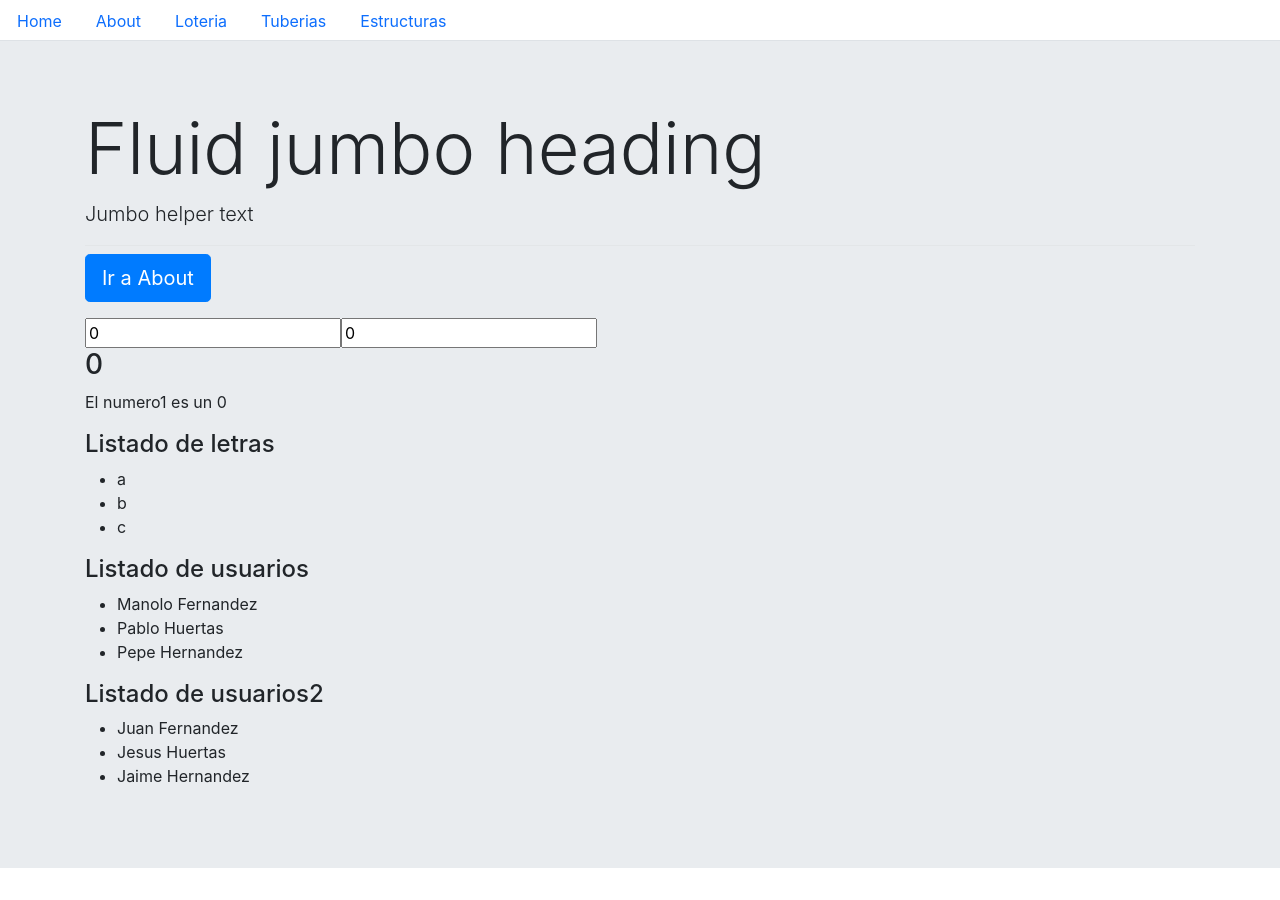
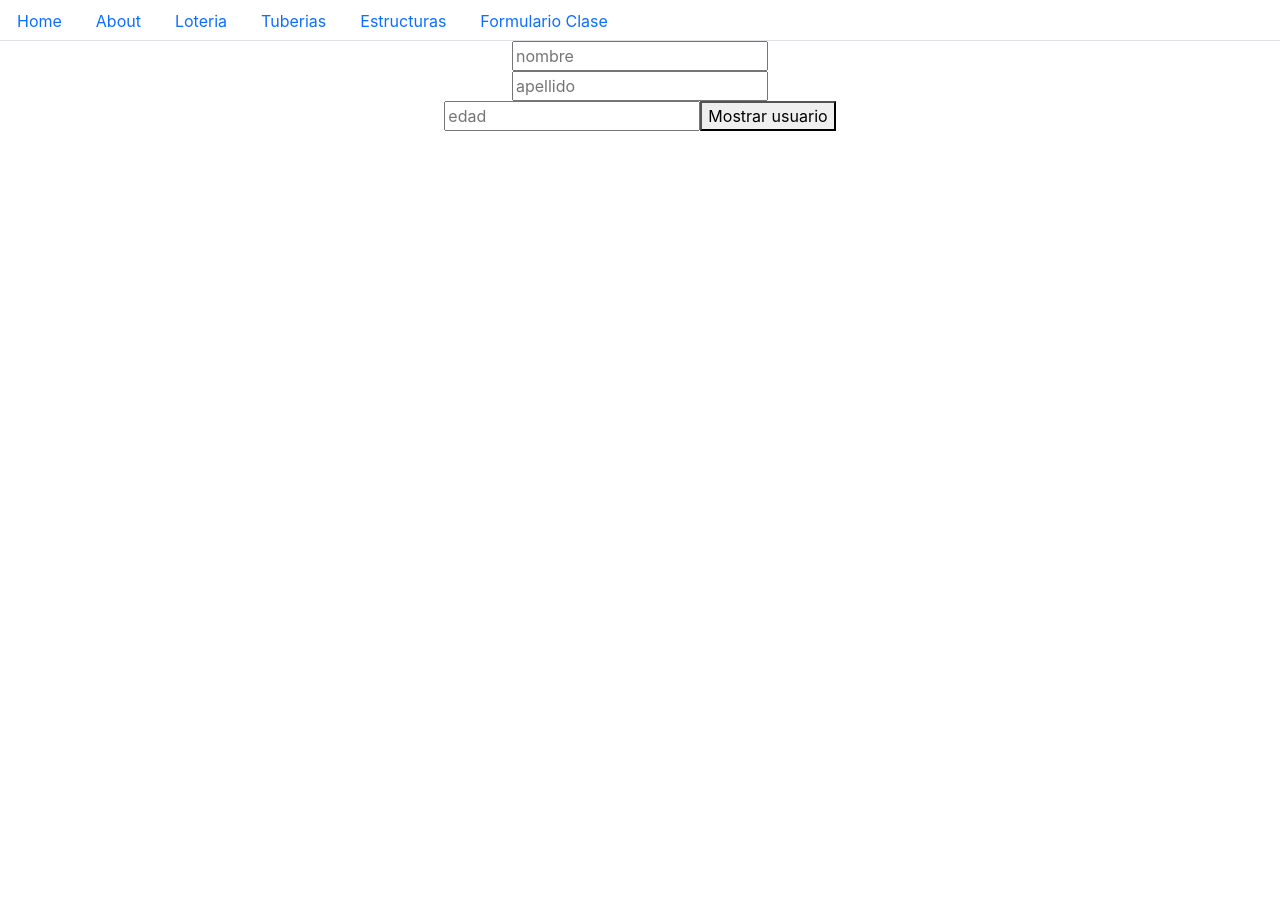
Before and after one commit to PabloHuertasCastillo/proyecto, an Angular app: page /formulario in a window 1280 px wide. After the commit the page ends 800 px from the top, so only its background shows below. Built offline with nearby package versions, Linux system fonts and the light colour scheme.

Commit message:
add | component formulario clase, constructor a la clase usuarios

```diff
--- a/src/app/Modelos/usuario.ts
+++ b/src/app/Modelos/usuario.ts
@@ -1,7 +1,13 @@
 export class Usuario {
 
-    nombre?: string
-    apellido?: string
+    nombre: string
+    apellido: string
     edad?: number
 
+    constructor (nombre?: string, apellido?: string, edad?:number ){
+        this.nombre = nombre,
+        this.apellido = apellido,
+        this.edad = edad
+    }
+
 }
--- a/src/app/app-routing.module.ts
+++ b/src/app/app-routing.module.ts
@@ -6,6 +6,7 @@ import { HomeComponent } from './componentes/home/home.component';
 import { LoteriaComponent } from './componentes/loteria/loteria.component';
 import { TuberiasComponent } from './componentes/tuberias/tuberias.component';
 import { EstructurasComponent } from './componentes/estructuras/estructuras.component';
+import { FormularioClaseComponent } from './componentes/formulario-clase/formulario-clase.component';
 
 const routes: Routes = [
   {path: "", component:HomeComponent},
@@ -14,6 +15,7 @@ const routes: Routes = [
   {path: "hola/:nombre/:apellidos", component:HolaComponent},
   {path: "tuberias", component:TuberiasComponent},
   {path: "estructuras", component:EstructurasComponent},
+  {path: "formulario", component:FormularioClaseComponent},
   {path: "**", component:HomeComponent},
 ];
 
--- a/src/app/app.component.html
+++ b/src/app/app.component.html
@@ -1,2 +1,4 @@
 <app-nav></app-nav>
-<router-outlet></router-outlet>
+<div class="container text-center">
+    <router-outlet></router-outlet>
+</div>
--- a/src/app/app.module.ts
+++ b/src/app/app.module.ts
@@ -15,6 +15,7 @@ import { TuberiasComponent } from './componentes/tuberias/tuberias.component';
 import { NumerosPipe } from './pipes/numeros.pipe';
 import { DniPipe } from './pipes/dni.pipe';
 import { EstructurasComponent } from './componentes/estructuras/estructuras.component';
+import { FormularioClaseComponent } from './componentes/formulario-clase/formulario-clase.component';
 
 @NgModule({
   declarations: [
@@ -28,7 +29,8 @@ import { EstructurasComponent } from './componentes/estructuras/estructuras.comp
     TuberiasComponent,
     NumerosPipe,
     DniPipe,
-    EstructurasComponent
+    EstructurasComponent,
+    FormularioClaseComponent
   ],
   imports: [
     BrowserModule,
--- /dev/null
+++ b/src/app/componentes/formulario-clase/formulario-clase.component.html
@@ -0,0 +1,10 @@
+<input type="text" placeholder="nombre" [(ngModel)]="user.nombre"><br>
+<input type="text" placeholder="apellido" [(ngModel)]="user.apellido"><br>
+<input type="text" placeholder="edad" [(ngModel)]="user.edad">
+<button (click)="insertarUsuarios()">Mostrar usuario</button>
+
+<ul *ngFor="let usuario of users" (click)="mostrarUsuario(usuario)">
+    <li>Nombre: {{usuario.nombre}}</li>
+    <li>Apellido: {{usuario.apellido}}</li>
+    <li>Edad: {{usuario.edad}}</li>
+</ul>
--- /dev/null
+++ b/src/app/componentes/formulario-clase/formulario-clase.component.ts
@@ -0,0 +1,28 @@
+import { Component, OnInit } from '@angular/core';
+import { Usuario } from 'src/app/Modelos/usuario';
+
+@Component({
+  selector: 'app-formulario-clase',
+  templateUrl: './formulario-clase.component.html',
+  styleUrls: ['./formulario-clase.component.css']
+})
+export class FormularioClaseComponent implements OnInit {
+
+  user: Usuario = new Usuario();
+  users: Usuario [] = [];
+
+  constructor() { }
+
+  ngOnInit(): void {
+  }
+
+  insertarUsuarios(){
+    this.users.push(this.user);
+    this.user = new Usuario;
+  }
+
+  mostrarUsuario(usuario){
+    console.log(usuario)
+  }
+
+}
--- a/src/app/componentes/home/home.component.html
+++ b/src/app/componentes/home/home.component.html
@@ -30,5 +30,7 @@
 
         <h3>{{usuarioclic}}</h3>
 
+        <h3>Mostrando usuario3: {{usuario3.nombre + " " + usuario3.apellido + " " + usuario3.edad}}</h3>
+
     </div>
 </div>
--- a/src/app/componentes/home/home.component.ts
+++ b/src/app/componentes/home/home.component.ts
@@ -1,4 +1,4 @@
-import { Component, OnInit } from '@angular/core';
+import { Component, OnDestroy, OnInit } from '@angular/core';
 import { Usuario } from 'src/app/Modelos/usuario';
 
 @Component({
@@ -6,7 +6,7 @@ import { Usuario } from 'src/app/Modelos/usuario';
   templateUrl: './home.component.html',
   styleUrls: ['./home.component.css']
 })
-export class HomeComponent implements OnInit {
+export class HomeComponent implements OnInit, OnDestroy {
 
   constructor() { }
 
@@ -42,6 +42,8 @@ export class HomeComponent implements OnInit {
     }
   ]
 
+  usuario3: Usuario = new Usuario("Pablo", "Huertas", 27);
+
   numero1 = 0;
   numero2 = 0;
 
@@ -58,4 +60,8 @@ export class HomeComponent implements OnInit {
   ngOnInit(): void {
   }
 
+  ngOnDestroy(): void {
+    alert('Hasta luego');
+  }
+
 }
--- a/src/app/componentes/nav/nav.component.html
+++ b/src/app/componentes/nav/nav.component.html
@@ -15,4 +15,7 @@
     <li class="nav-item">
         <a class="nav-link" routerLink="/estructuras">Estructuras</a>
     </li>
+    <li class="nav-item">
+        <a class="nav-link" routerLink="/formulario">Formulario Clase</a>
+    </li>
 </ul>
```
Also changed, not shown: src/app/componentes/formulario-clase/formulario-clase.component.css (added), 1 other file (tests, documents, lock files or other folders).
